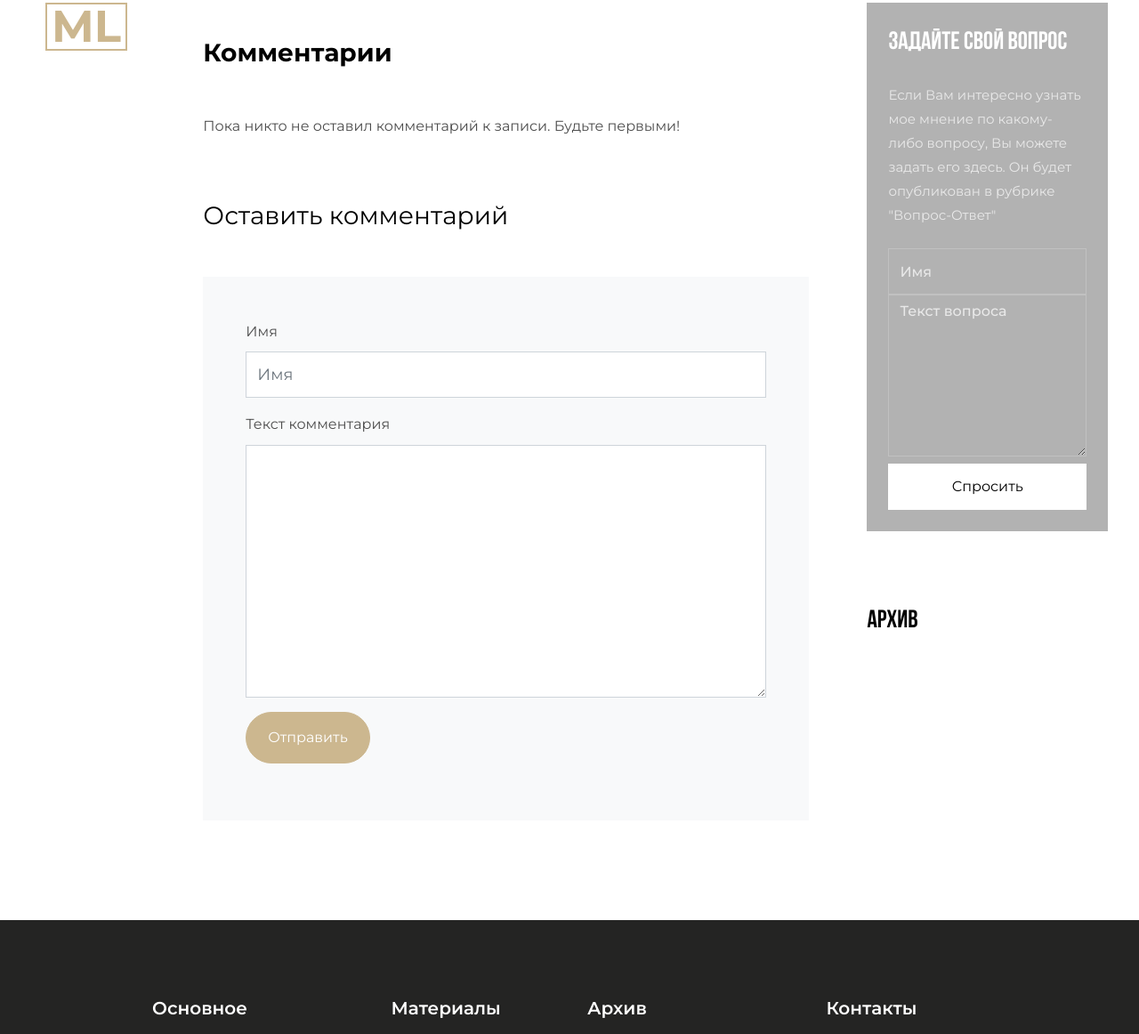
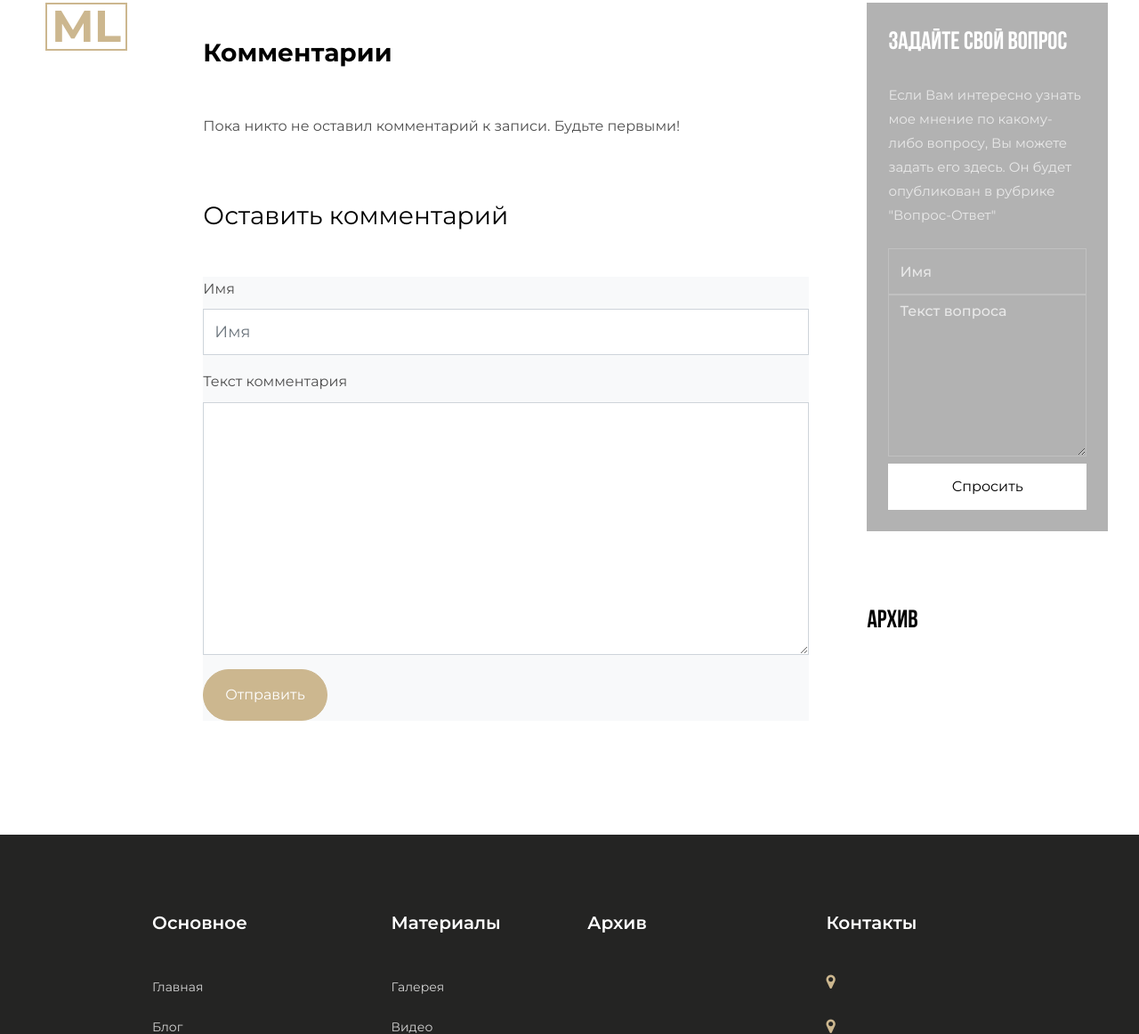
Before and after one commit to fecitpotentiam/chess_blog, a Django app: template templates/blog/blog-single.html in a window 1280 px wide. Shown: the part 678-1840 px from the top of the page at 89% size. Run offline with Django 3.2, Linux system fonts and the light colour scheme; the template is opened without the code that fills it, so the values that code supplies are empty; some libraries are stand-ins or nearby versions; some web fonts are replaced.

Commit message:
Added post photo alignment

```diff
--- a/templates/blog/blog-single.html
+++ b/templates/blog/blog-single.html
@@ -61,7 +61,7 @@
                     {% endif %}
                     <div class="comment-form-wrap pt-5">
                         <h3 class="mb-5">Оставить комментарий</h3>
-                        <form action="{% url 'add_comment_to_post' pk=post.pk %}" method="post" class="p-3 p-md-5 bg-light">
+                        <form action="{% url 'add_comment_to_post' pk=post.pk %}" method="post" class="bg-light">
                             {% csrf_token %}
                             <div class="form-group">
                                 <label for="name">Имя</label>
@@ -69,7 +69,7 @@
                             </div>
                             <div class="form-group">
                                 <label for="message">Текст комментария</label>
-                                <textarea name="text" id="message" cols="30" rows="10"
+                                <textarea name="text" cols="30" rows="10"
                                     placeholder="Введите текст комментария" class="form-control">
                                 </textarea>
                             </div>
```
